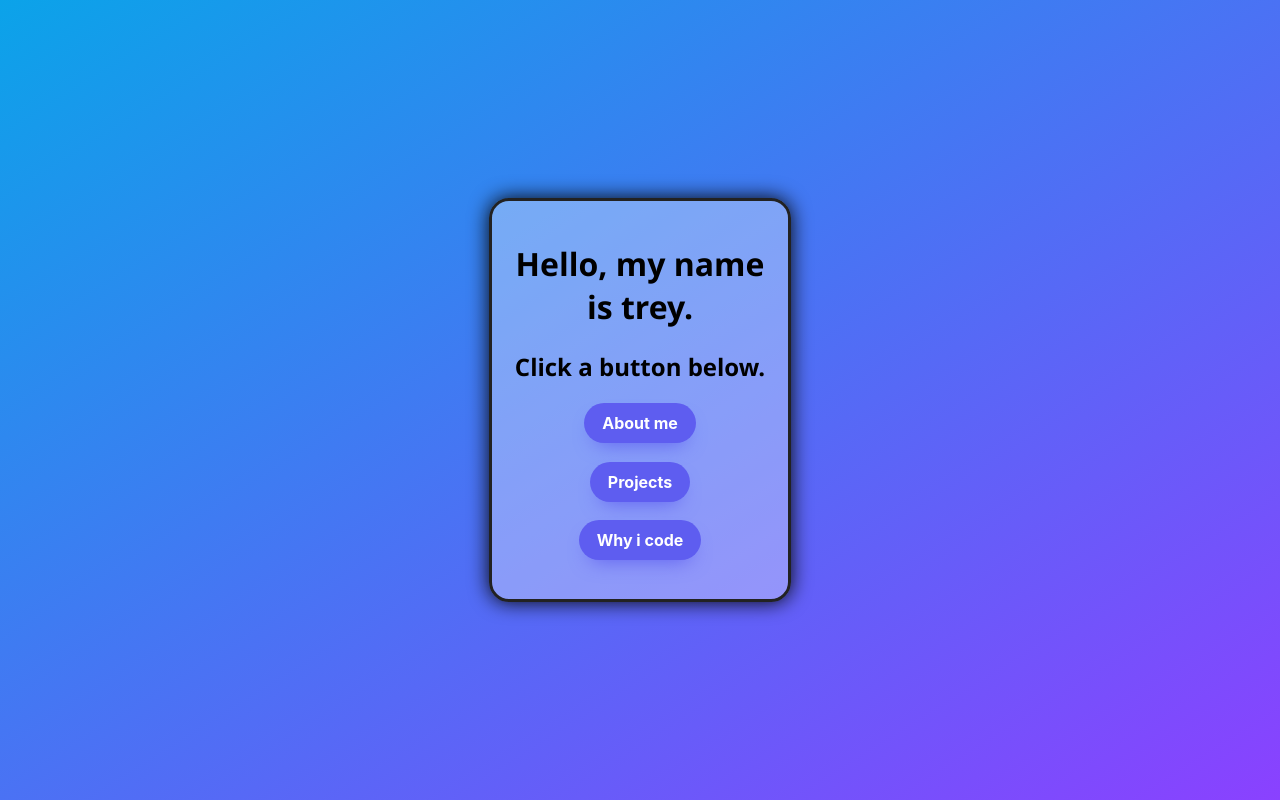
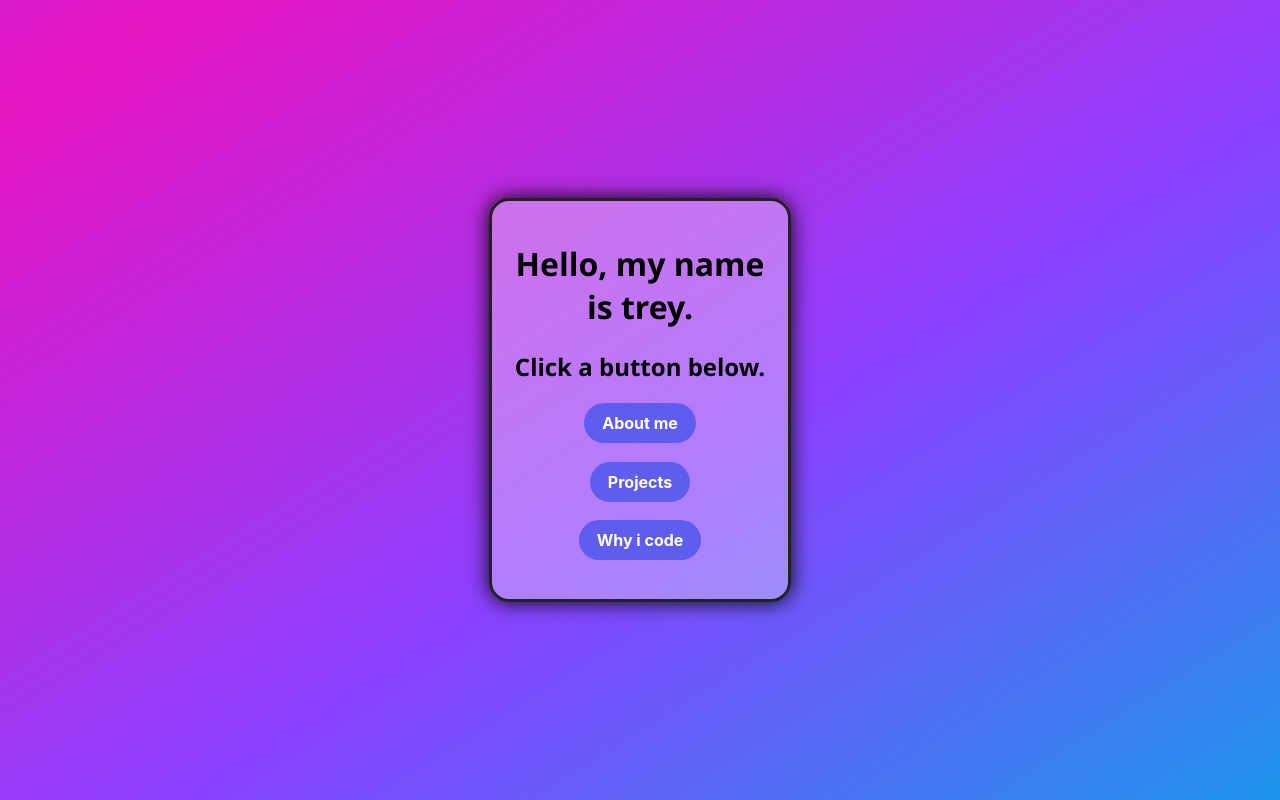
Before and after one commit to trwy7/trwy7.github.io, a PHP site: page /index.html in a window 1280 px wide. Run offline with PHP 8.4, Linux system fonts and the light colour scheme.

Commit message:
Update index.css
I need to fix the animation when switching pages, but for now its fine

```diff
--- a/index.css
+++ b/index.css
@@ -4,7 +4,6 @@
 button {
     background: #5E5DF0;
     border-radius: 999px;
-    box-shadow: #5E5DF0 0 10px 20px -10px;
     box-sizing: border-box;
     color: #FFFFFF;
     cursor: pointer;
@@ -21,12 +20,23 @@
     width: fit-content;
     word-break: break-word;
     border: 0;
-  }
+}
+
+button:hover {
+    box-shadow: #5E5DF0 0 10px 20px -10px;
+    transform: translateY(-1px);
+}
+
+button:active {
+    transform: translateY(4px);
+}
+
 .container {
     align-items: center;
     justify-content: center;
     border-color: #222222;
     border-style: solid;
+    border-width: 3px;
     border-radius: 20px;
     padding: 20px;
     align-items: center;
@@ -54,10 +64,30 @@
     text-align: center;
 }
 
+@-webkit-keyframes Animation {
+    0%{background-position:10% 0%}
+    50%{background-position:91% 100%}
+    100%{background-position:10% 0%}
+}
+@-moz-keyframes Animation {
+    0%{background-position:10% 0%}
+    50%{background-position:91% 100%}
+    100%{background-position:10% 0%}
+}
+@keyframes Animation {
+    0%{background-position:10% 0%}
+    50%{background-position:91% 100%}
+    100%{background-position:10% 0%}
+}
+
 body {
-    background: linear-gradient(to bottom right, #0ba3e9, #8a41ff);
     margin: 0;
     font-family: "Segoe UI",Roboto,"Helvetica Neue",Arial,"Noto Sans",sans-serif,"Apple Color Emoji","Segoe UI Emoji","Segoe UI Symbol","Noto Color Emoji";
+    background: linear-gradient(to bottom right, #0ba3e9, #8a41ff, #e615c3, #8a41ff, #0ba3e9);
+    background-size: 200% 200%;
+    -webkit-animation: Animation 17s ease infinite;
+    -moz-animation: Animation 17s ease infinite;
+    animation: Animation 17s ease infinite;
 }
 html, body {
     margin: 0;
```
